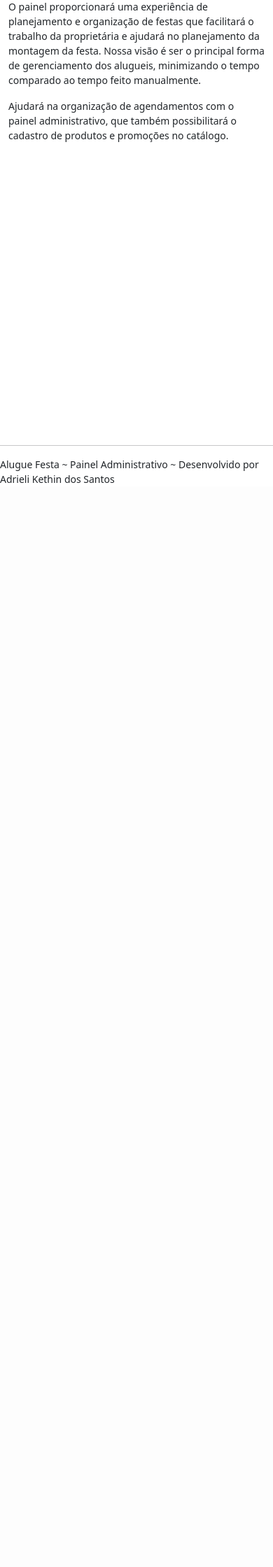
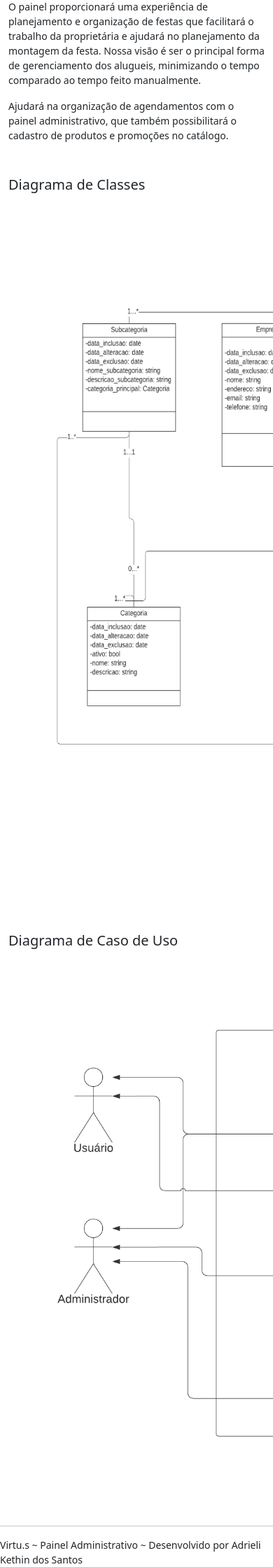
Before and after one commit to AdrieliKet/lojaVirtualPy, a Django app: page /sobre/ in a window 390 px wide; the page is wider, and only the part inside the window is pictured. Shown: the part 327-2566 px from the top of that part at 70% size. Before the commit the page ends 1017 px from the top of that part, so only its background shows below. Run offline with Django 4.2, Linux system fonts and the light colour scheme; some libraries are stand-ins or nearby versions.

Commit message:
adicionando o diagrama de calsse e de caso de uso

```diff
--- a/paginas/templates/paginas/modelo.html
+++ b/paginas/templates/paginas/modelo.html
@@ -138,10 +138,10 @@
         </div>
     </div>
 
-    <div class="col-md-9 ms-sm-auto col-lg-10 px-md-4">
+    <div class="col-md-9 ms-sm-auto col-lg-10 px-md-4" style="min-height: 50px;">
         {% block rodape %}
         <hr>
-        Alugue Festa
+        Virtu.s
         ~
         Painel Administrativo
         ~
--- a/paginas/templates/paginas/sobre.html
+++ b/paginas/templates/paginas/sobre.html
@@ -11,7 +11,7 @@
 
 <hr>
 
-<div style="height: 700px;">
+<div>
     <p>O Virtus é um sistema de gerenciamento de locações de decorações de festa infantil, casamentos,
         formaturas, e
         outros eventos. </p>
@@ -22,7 +22,15 @@
     <p>
         Ajudará na organização de agendamentos com o painel administrativo, que também possibilitará o cadastro de
         produtos e promoções no catálogo.</p>
-</div>
+
+        <h5 class="mt-5">Diagrama de Classes</h5>
+
+        <img src="{% static 'assets/UML.png' %}" alt="Diagrama de Classes" width="1200px" height="1000px">
+
+        <h5 class="mt-5">Diagrama de Caso de Uso</h5>
+
+        <img src="{% static 'assets/DCU.png' %}" alt="Diagrama de Classes width="1000px" height="800px">
+    </div>
 
 
 {% endblock %}
```
Also changed, not shown: static/assets/DCU.png (added), static/assets/UML.png (added).
